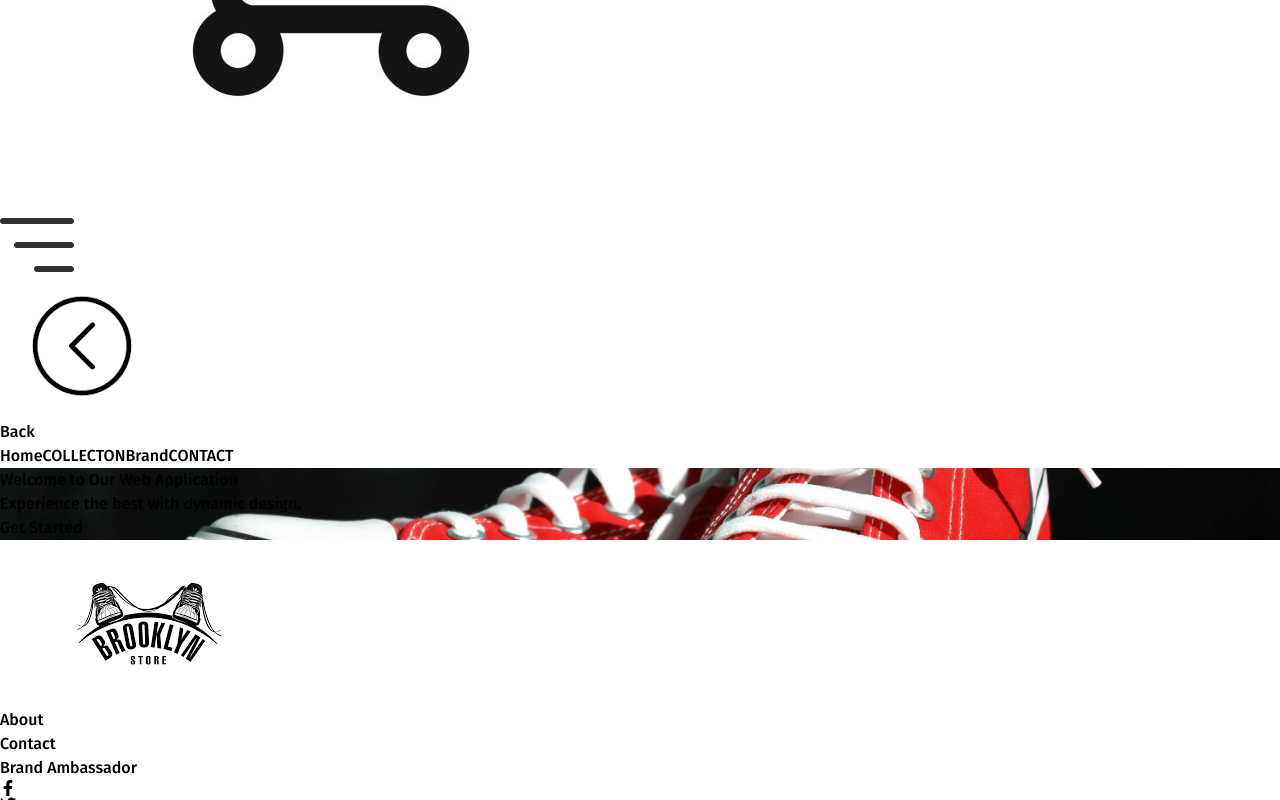
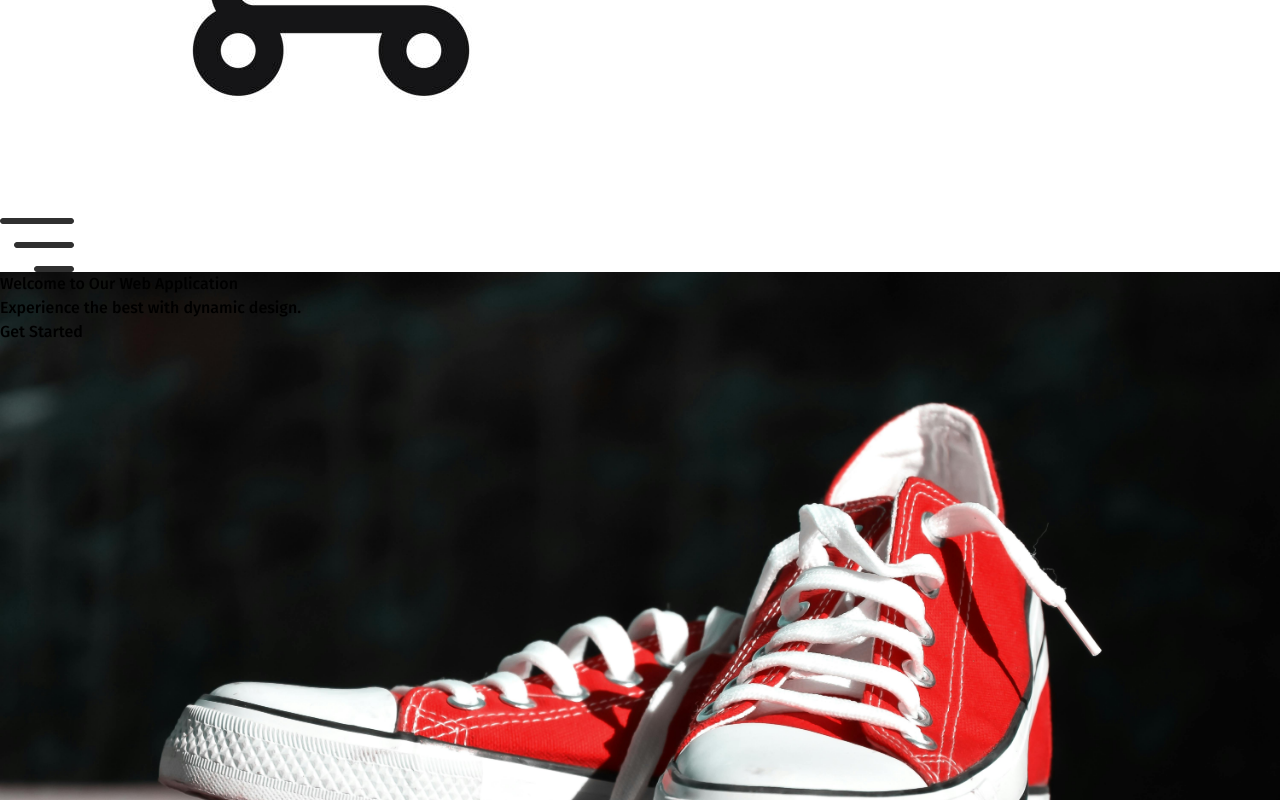
Before and after one commit to Meraj-1/Shoes_web, a React (Vite) app: page / in a window 1280 px wide. Shown: the part 959-1759 px from the top of the page. Built offline with nearby package versions, Linux system fonts and the light colour scheme.

Commit message:
added some

```diff
--- a/src/App.jsx
+++ b/src/App.jsx
@@ -5,8 +5,8 @@ import Navbar from './components/Navbar';
 import Home from './section/Home';
 import Footer from './components/Footer';
 import BrandComp from './section/BrandComp';
-import Login from './loginpage/LoginPage';
-import Register from './loginpage/Register';
+import Login from './section/loginpage/LoginPage';
+import Register from './section/loginpage/Register';
 import Defaut from './section/Defaut';
 // import { Router } from 'express';
 import About from './section/About';
--- a/src/components/Hero.jsx
+++ b/src/components/Hero.jsx
@@ -2,8 +2,9 @@ import React, { useState, useEffect } from "react";
 import { assets } from "../assets/assets";
 
 const HeroSection = () => {
-  const images = [assets.Hero3, assets.Hero4,assets.about];
+  const images = [assets.Hero3, assets.Hero4, assets.about];
   const [currentImageIndex, setCurrentImageIndex] = useState(0);
+
   useEffect(() => {
     const interval = setInterval(() => {
       setCurrentImageIndex((prevIndex) =>
@@ -13,10 +14,12 @@ const HeroSection = () => {
 
     return () => clearInterval(interval); // Cleanup on component unmount
   }, [images.length]);
+
   return (
     <div
-    className="relative md:h-screen flex items-center justify-center text-white"
+      className="relative flex items-center justify-center text-white"
       style={{
+        height: "100vh", // Ensures full screen height
         backgroundImage: `url(${images[currentImageIndex]})`,
         backgroundSize: "cover", // Ensures the image covers the entire background
         backgroundPosition: "center", // Centers the image
@@ -25,15 +28,18 @@ const HeroSection = () => {
         transition: "background-image 1.5s ease-in-out", // Smooth transition
       }}
     >
-      <div className="absolute inset-0 bg-black bg-opacity-10"></div>
-      <div className="relative z-10 text-center">
-        <h1 className="text-4xl md:text-6xl font-bold">
+      {/* Overlay */}
+      <div className="absolute inset-0 bg-black bg-opacity-40 md:bg-opacity-30"></div>
+
+      {/* Content */}
+      <div className="relative z-10 text-center px-4">
+        <h1 className="text-3xl md:text-5xl lg:text-6xl font-bold leading-tight">
           Welcome to Our Web Application
         </h1>
-        <p className="mt-4 text-lg md:text-2xl">
+        <p className="mt-4 text-sm md:text-lg lg:text-2xl">
           Experience the best with dynamic design.
         </p>
-        <button className="mt-6 px-6 py-3 bg-blue-600 hover:bg-blue-700 rounded-lg text-white">
+        <button className="mt-6 px-6 py-3 bg-blue-600 hover:bg-blue-700 rounded-lg text-sm md:text-lg">
           Get Started
         </button>
       </div>
--- a/src/components/Navbar.jsx
+++ b/src/components/Navbar.jsx
@@ -1,61 +1,111 @@
 import React, { useState } from "react";
-import { assets, logo} from "../assets/assets";
+import { assets, logo } from "../assets/assets";
 import { Link, NavLink } from "react-router-dom";
 
 function Navbar() {
   const [visible, setVisible] = useState(false);
 
   return (
-     <div className="flex items-center justify-between py-5 font-medium">
-      <Link to='/'><img src={assets.weblogo} alt="logo" className="w-36"/></Link>
-      <ul className='hidden sm:flex gap-5 text-sm text-gray-700  '>
+    <div className="flex items-center justify-between  font-medium relative">
+      <Link to="/">
+        <img src={assets.weblogo} alt="logo" className="w-36" />
+      </Link>
+      {/* Desktop Menu */}
+      <ul className="hidden sm:flex gap-5 text-sm text-gray-700">
         <NavLink to="/" className="flex flex-col items-center gap-1">
           <p>HOME</p>
-         <hr className='w-2/4 border-none h-[1.5px] hidden bg-gray-700'/>
+          <hr className="w-2/4 border-none h-[1.5px] hidden bg-gray-700" />
         </NavLink>
         <NavLink to="/collection" className="flex flex-col items-center gap-1">
           <p>COLLECTION</p>
-         <hr className='w-2/4 border-none h-[1.5px] hidden bg-gray-700'/>
+          <hr className="w-2/4 border-none h-[1.5px] hidden bg-gray-700" />
         </NavLink>
         <NavLink to="/brands" className="flex flex-col items-center gap-1">
           <p>Brand</p>
-         <hr className='w-2/4 border-none h-[1.5px] hidden bg-gray-700'/>
+          <hr className="w-2/4 border-none h-[1.5px] hidden bg-gray-700" />
         </NavLink>
         <NavLink to="/contact" className="flex flex-col items-center gap-1">
           <p>CONTACT</p>
-         <hr className='w-2/4 border-none h-[1.5px] hidden bg-gray-700'/>
+          <hr className="w-2/4 border-none h-[1.5px] hidden bg-gray-700" />
         </NavLink>
       </ul>
-      <div className='flex items-center gap-6'>
-      <img onClick={()=> setShowSearch(true)} src={assets.search_icon} className='w-5 cursor-pointer'/>
-      <div className='group relative'>
-    <Link to="/login"> <img src={logo.profile} alt='' className='w-5 cursor-pointer '/> </Link>
-      <div className='group-hover:block hidden absolute dropdown-menu right-o pt-4'>
-      <div className='flex flex-col gap-2 w-36 py-3 px-5 bg-slate-100 text-gray-500 rounded'>
-        <p className='cursor-pointer hover:text-black'>My Profile</p>
-        <p className='cursor-pointer hover:text-black'>Orders</p>
-        <p className='cursor-pointer hover:text-black'>LogOut</p>
+      {/* Icons */}
+      <div className="flex items-center gap-6">
+        <img
+          onClick={() => setShowSearch(true)}
+          src={assets.search_icon}
+          className="w-5 cursor-pointer"
+        />
+        <div className="group relative">
+          <Link to="/login">
+            <img src={logo.profile} alt="" className="w-5 cursor-pointer" />
+          </Link>
+          <div className="group-hover:block hidden absolute dropdown-menu right-0 pt-4">
+            <div className="flex flex-col gap-2 w-36 py-3 px-5 bg-slate-100 text-gray-500 rounded">
+              <p className="cursor-pointer hover:text-black">My Profile</p>
+              <p className="cursor-pointer hover:text-black">Orders</p>
+              <p className="cursor-pointer hover:text-black">LogOut</p>
             </div>
           </div>
         </div>
-      <Link to="/cart" className='relative'>
-      <img src={logo.cart} className='w-5 min-w-5' alt="" />
-      <p className='absolute right-[-5px] bottom-[-5px] w-4 text-center leading-4 bg-black text-white aspect-square rounded-full text-[8px]'></p>
+        <Link to="/cart" className="relative">
+          <img src={logo.cart} className="w-5 min-w-5" alt="" />
+          <p className="absolute right-[-5px] bottom-[-5px] w-4 text-center leading-4 bg-black text-white aspect-square rounded-full text-[8px]"></p>
         </Link>
-      <img onClick={()=> setVisible(true)} src={logo.menu} className='w-5 cursor-pointer sm:hidden '/>
+        <img
+          onClick={() => setVisible(true)}
+          src={logo.menu}
+          className="w-5 cursor-pointer sm:hidden"
+        />
       </div>
-       <div className={`absolute top-0 right-0 bottom-0 overflow-hidden bg-white transition-all ${visible ? 'w-full' : 'w-0'}`}>
-        <div className='flex flex-col text-gray-600 cursor-pointer'>
-            <div onClick={()=> setVisible(false)} className='flex items-center gap-4 p-3'>
-              <img src={logo.back} className='h-4 rotate-180'/>
+      {/* Mobile Menu */}
+      {visible && (
+        <div className="fixed inset-0 z-50 bg-black bg-opacity-50">
+          <div
+            className={`fixed top-0 right-0 h-full w-4/5 bg-white transition-transform transform ${
+              visible ? "translate-x-0" : "translate-x-full"
+            }`}
+          >
+            <div
+              onClick={() => setVisible(false)}
+              className="flex items-center gap-4 p-3 border-b cursor-pointer"
+            >
+              <img src={logo.back} className="h-4 rotate-180" />
               <p>Back</p>
             </div>
-       <NavLink onClick={()=> setVisible(false)} className="py-4 pl-6 border" to="/">Home</NavLink>
-       <NavLink onClick={()=> setVisible(false)} className="py-2 pl-6 border" to="/collection">COLLECTON</NavLink>
-       <NavLink onClick={()=> setVisible(false)} className="py-2 pl-6 border" to="/brands">Brand</NavLink>
-       <NavLink onClick={()=> setVisible(false)} className="py-2 pl-6 border" to="/contact">CONTACT</NavLink>
+            <div className="flex flex-col text-gray-600">
+              <NavLink
+                onClick={() => setVisible(false)}
+                className="py-4 pl-6 border-b"
+                to="/"
+              >
+                Home
+              </NavLink>
+              <NavLink
+                onClick={() => setVisible(false)}
+                className="py-4 pl-6 border-b"
+                to="/collection"
+              >
+                COLLECTION
+              </NavLink>
+              <NavLink
+                onClick={() => setVisible(false)}
+                className="py-4 pl-6 border-b"
+                to="/brands"
+              >
+                Brand
+              </NavLink>
+              <NavLink
+                onClick={() => setVisible(false)}
+                className="py-4 pl-6 border-b"
+                to="/contact"
+              >
+                CONTACT
+              </NavLink>
             </div>
           </div>
+        </div>
+      )}
     </div>
   );
 }
--- a/src/section/BrandComp.jsx
+++ b/src/section/BrandComp.jsx
@@ -48,7 +48,7 @@ const BrandSlider = () => {
           {products.concat(products).map((product, index) => (
             <div
               key={index}
-              className="md:w-[400px] sm:w-[100px] md:mx-4  sm:mt-10 md:p-4  bg-white border rounded-lg shadow-md flex-shrink-0"
+              className="md:w-[400px] sm:w-[100px] md:mx-4  sm:mt-10 md:p-4  bg-white md:border rounded-lg md:shadow-md flex-shrink-0"
             >
               <img
                 className="h-32 mx-auto object-contain"
```
Also changed, not shown: src/section/loginpage/LoginPage.jsx (renamed from src/loginpage/LoginPage.jsx), src/section/loginpage/Register.jsx (renamed from src/loginpage/Register.jsx). Lines whose indentation alone changed are shown as unchanged.
